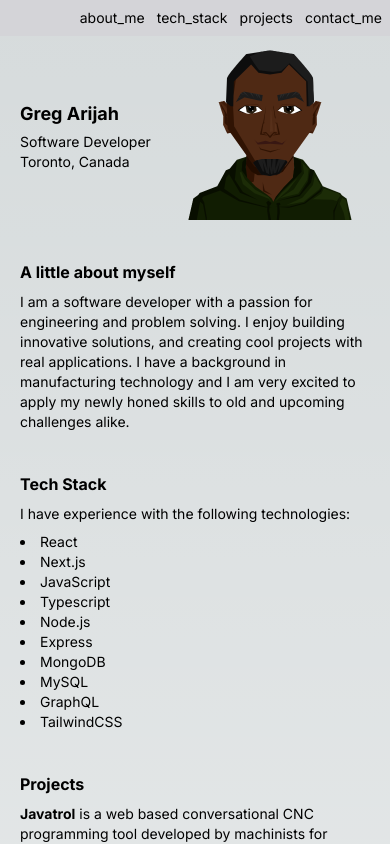
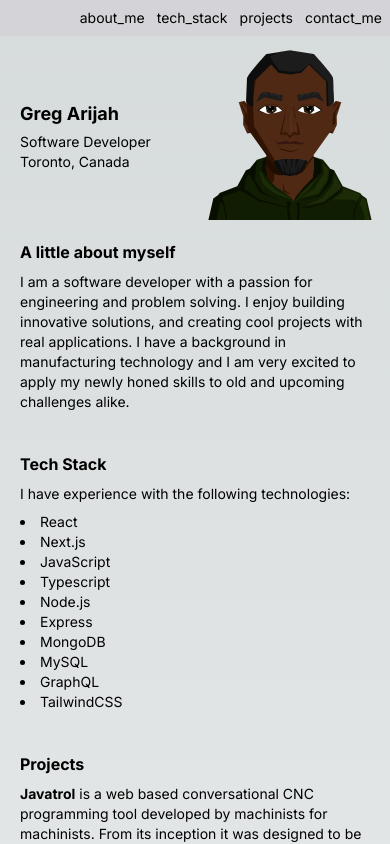
Before and after one commit to gregArijah/portfolio, a Next.js app: page / in a window 390 px wide. Shown: the top 844 px of the page. Built offline with nearby package versions, Linux system fonts and the light colour scheme.

Commit message:
edit header for mobile

```diff
--- a/app/components/Header.tsx
+++ b/app/components/Header.tsx
@@ -4,7 +4,7 @@ import Image from "next/image"
 export default function Header() {
 
     return (
-        <main className="flex justify-between p-5" >
+        <main className="flex justify-between pl-5 pt-5" >
             <div className="flex flex-col justify-center">
                 <p className="text-lg font-bold pb-1 pt-8">Greg Arijah</p>
                 <p className="text-sm">Software Developer</p>
```
